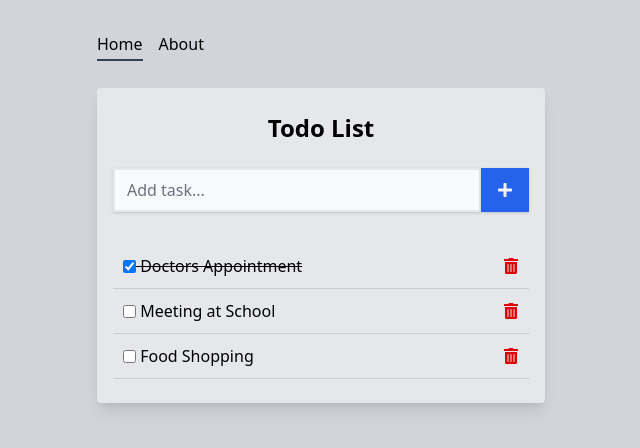
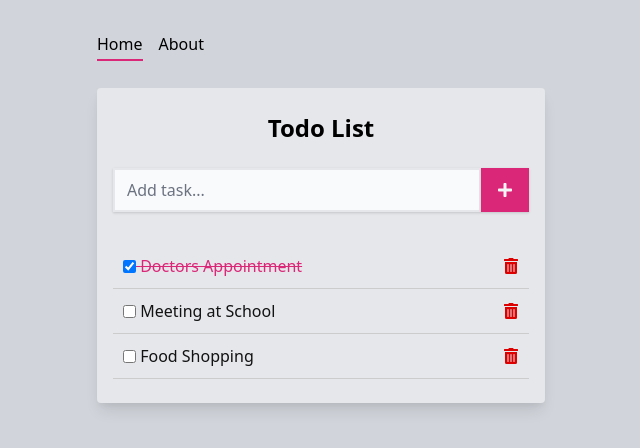
Before and after one commit to naruto4999/to-do-app, a React (Create React App) app: page / in a window 1280 px wide. Shown: the top 448 px of the page, without its empty margins (319-959 px from the left). Built offline with nearby package versions, Linux system fonts and the light colour scheme.

Commit message:
CSS: Update app color theme

```diff
--- a/src/components/AddTodo.js
+++ b/src/components/AddTodo.js
@@ -30,11 +30,11 @@ function AddTodo(props) {
           placeholder="Add task..."
           value={title}
           onChange={(evt) => setTitle(evt.target.value)}
-          className="transition duration-500 ease-in-out block w-full px-3 py-2 placeholder-gray-500 bg-gray-50 shadow focus:outline-none border-2 focus:border-blue-500 focus:border-blue-600"
+          className="transition duration-500 ease-in-out block w-full px-3 py-2 placeholder-gray-500 bg-gray-50 shadow focus:outline-none border-2 focus:border-blue-500 focus:border-pink-600"
         />
         <button
           type="submit"
-          className="bg-blue-600 text-gray-100 px-4 shadow cursor-pointer">
+          className="bg-pink-600 text-gray-100 px-4 shadow cursor-pointer">
           <FaPlus />
         </button>
       </form>
--- a/src/components/TodoItem.js
+++ b/src/components/TodoItem.js
@@ -10,6 +10,7 @@ function TodoItem(props) {
       padding: "10px",
       borderBottom: "1px #cccccc solid",
       textDecoration: props.todo.completed ? "line-through" : "none",
+      color: props.todo.completed ? "rgb(219, 39, 119)" : "#121212"
     };
   };
 
--- a/src/layouts/Header.js
+++ b/src/layouts/Header.js
@@ -7,14 +7,14 @@ function Header() {
         exact
         to="/"
         className="pb-1 mr-4"
-        activeClassName="border-b-2 border-gray-700"
+        activeClassName="border-b-2 border-pink-600"
       >
         Home
       </NavLink>
       <NavLink
         to="/about"
         className="pb-1"
-        activeClassName="border-b-2 border-gray-700"
+        activeClassName="border-b-2 border-pink-600"
       >
         About
       </NavLink>
```
